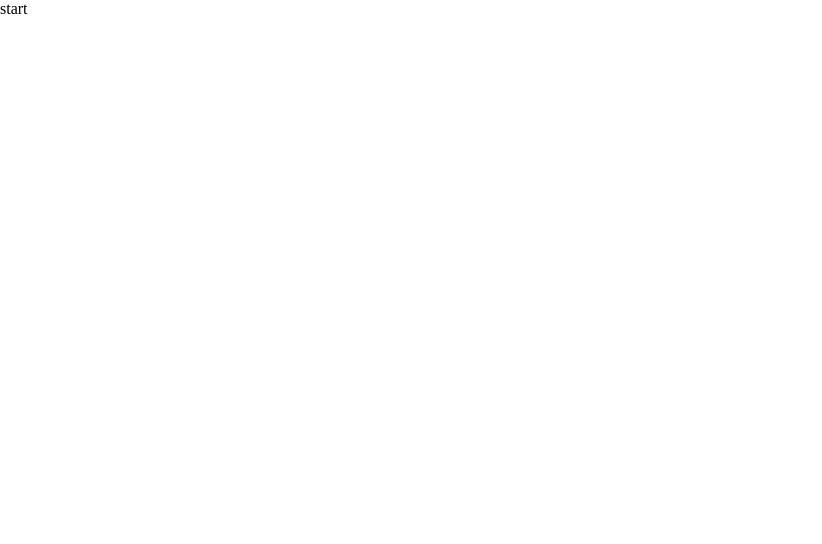
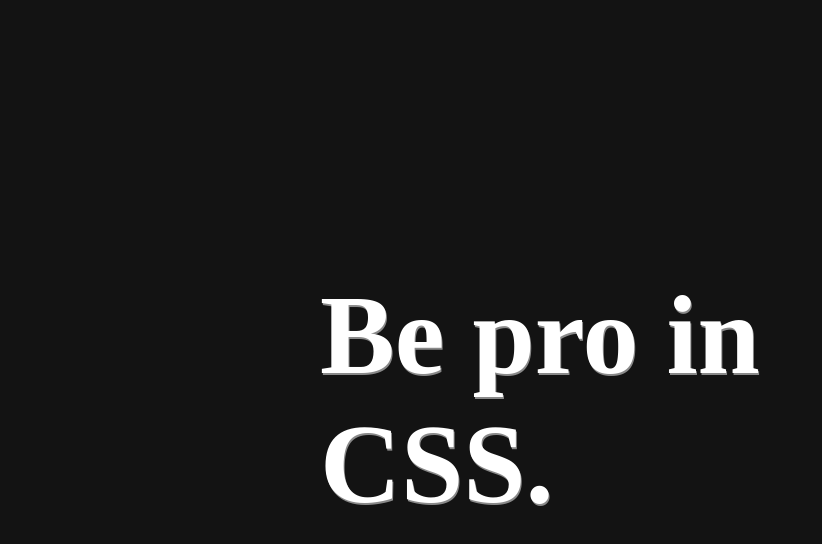
Before and after one commit to freetimezp/usefull-things-234-text, a plain HTML site: page index.html in a window 1280 px wide. Shown: the whole page, without its empty margins (0-822 px from the left). Drawn offline with Linux system fonts and the light colour scheme.

Commit message:
02. usefull-things-234-text. UI. Text animation.

```diff
--- a/assets/css/style.css
+++ b/assets/css/style.css
@@ -9,3 +9,25 @@
 a {
     text-decoration: none;
 }
+
+html,
+body {
+    background: #131313;
+}
+
+.container {
+    position: absolute;
+    top: 50%;
+    left: 50%;
+    transform: translate(-50%, -50%);
+}
+
+h1 {
+    color: #fff;
+    font-size: 7em;
+    text-shadow: 1px 2px 0 rgba(255, 255, 255, 0.5);
+}
+
+h1 span {
+    transition: all 0.4s ease-in-out;
+}
--- a/assets/js/main.js
+++ b/assets/js/main.js
@@ -0,0 +1,18 @@
+document.addEventListener("DOMContentLoaded", () => {
+    const span = document.querySelector("h1 span");
+    const skills = ["HTML", "CSS", "JS", "PHP", "GSAP"];
+    let index = 0;
+
+    function updateText() {
+        span.style.opacity = 0;
+
+        setTimeout(() => {
+            span.textContent = skills[index];
+            span.style.opacity = 1;
+            index = (index + 1) % skills.length;
+        }, 500);
+    }
+
+    updateText();
+    setInterval(updateText, 3000);
+});
--- a/index.html
+++ b/index.html
@@ -1,18 +1,18 @@
 <!DOCTYPE html>
 <html lang="en">
-
     <head>
-    <meta charset="UTF-8">
+        <meta charset="UTF-8" />
         <meta http-equiv="X-UA-Compatible" content="IE=edge" />
-    <meta name="viewport" content="width=device-width, initial-scale=1.0">
-    <link rel="stylesheet" href="./assets/css/style.css">
+        <meta name="viewport" content="width=device-width, initial-scale=1.0" />
+        <link rel="stylesheet" href="./assets/css/style.css" />
         <title>Project</title>
     </head>
 
     <body>
-    start
+        <div class="container">
+            <h1>Be pro in <span></span>.</h1>
+        </div>
 
         <script src="./assets/js/main.js"></script>
     </body>
-
 </html>
```
Lines whose indentation alone changed are shown as unchanged.
